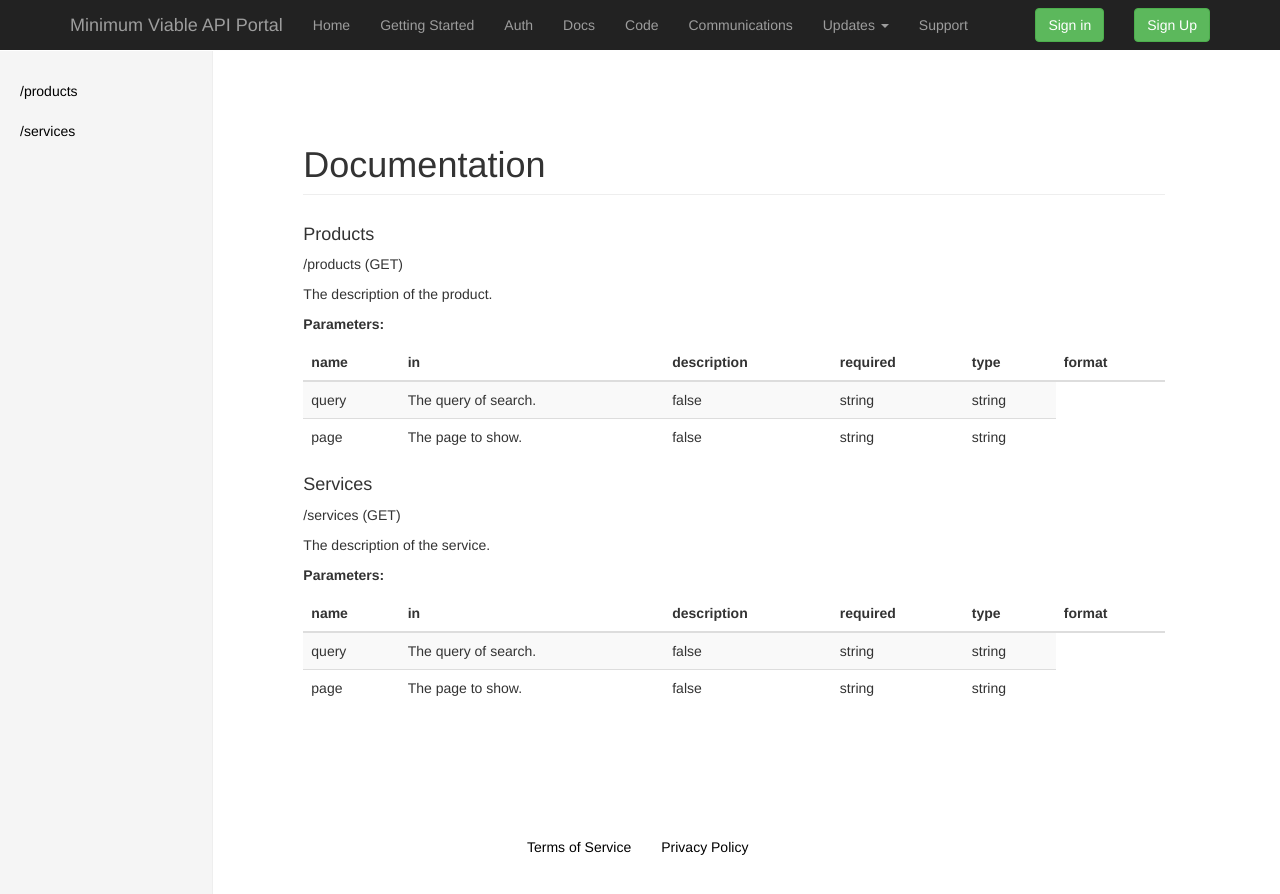
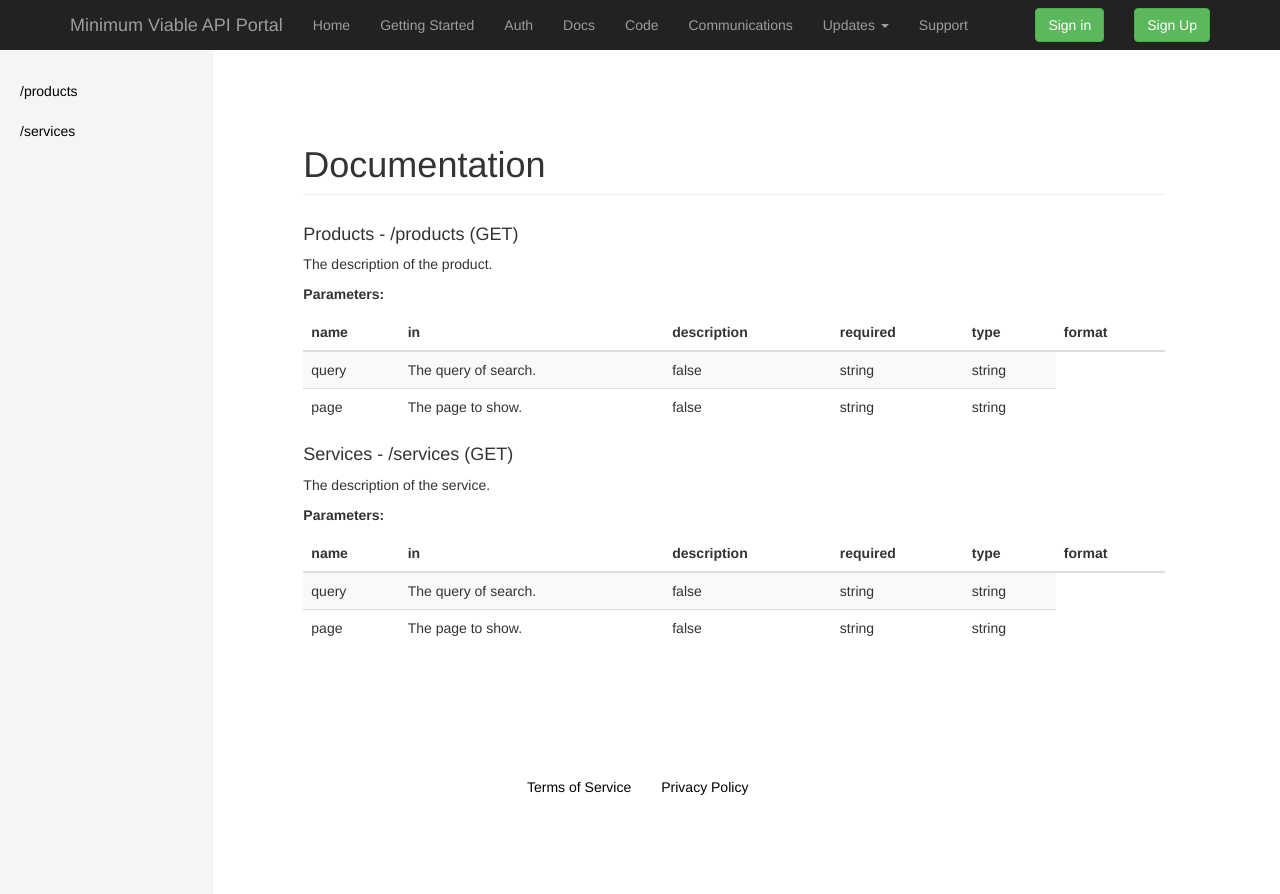
Before and after one commit to api-evangelist/portal-minimum, a Jekyll site: the page built from documentation/index.html, in a window 1280 px wide. Shown: the top 894 px of the page. Built offline with Jekyll 4.4.1, drawn with Linux system fonts in a browser that asks for light colours.

Commit message:
try that

```diff
--- a/documentation/index.html
+++ b/documentation/index.html
@@ -36,8 +36,7 @@ title: '{{ site.documentation.title }}'
 
              {% assign parameters = verb_detail.parameters %}
 
-             <h4>{{ summary }}</h4>
-             <p>{{ path_name }}</a> ({{ verb_name | upcase }})</p>
+             <h4>{{ summary }} - {{ path_name }}</a> ({{ verb_name | upcase }})</h4>
              <p>{{ description }}</p>
 
              <!-- List All the Parameters-->
```
